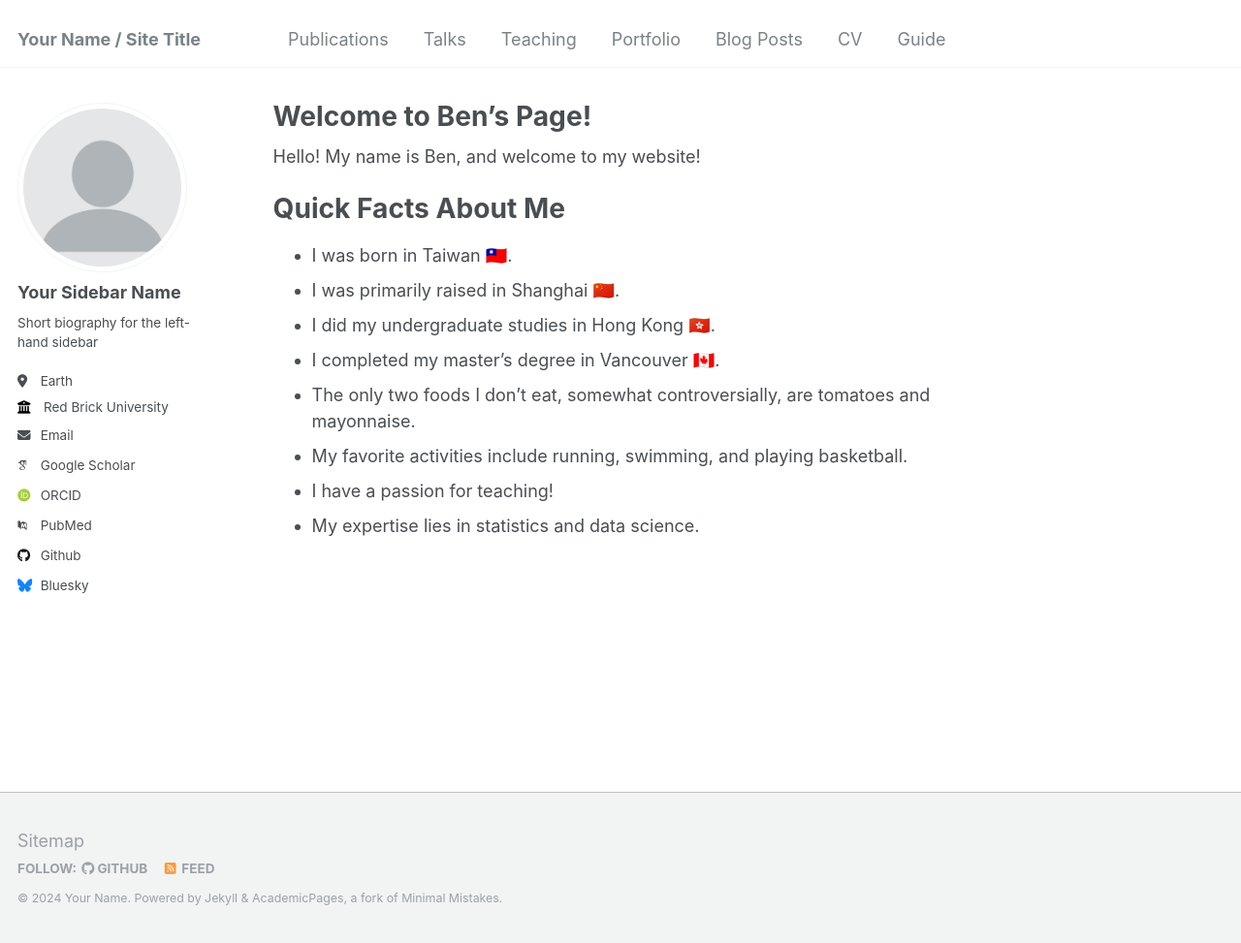
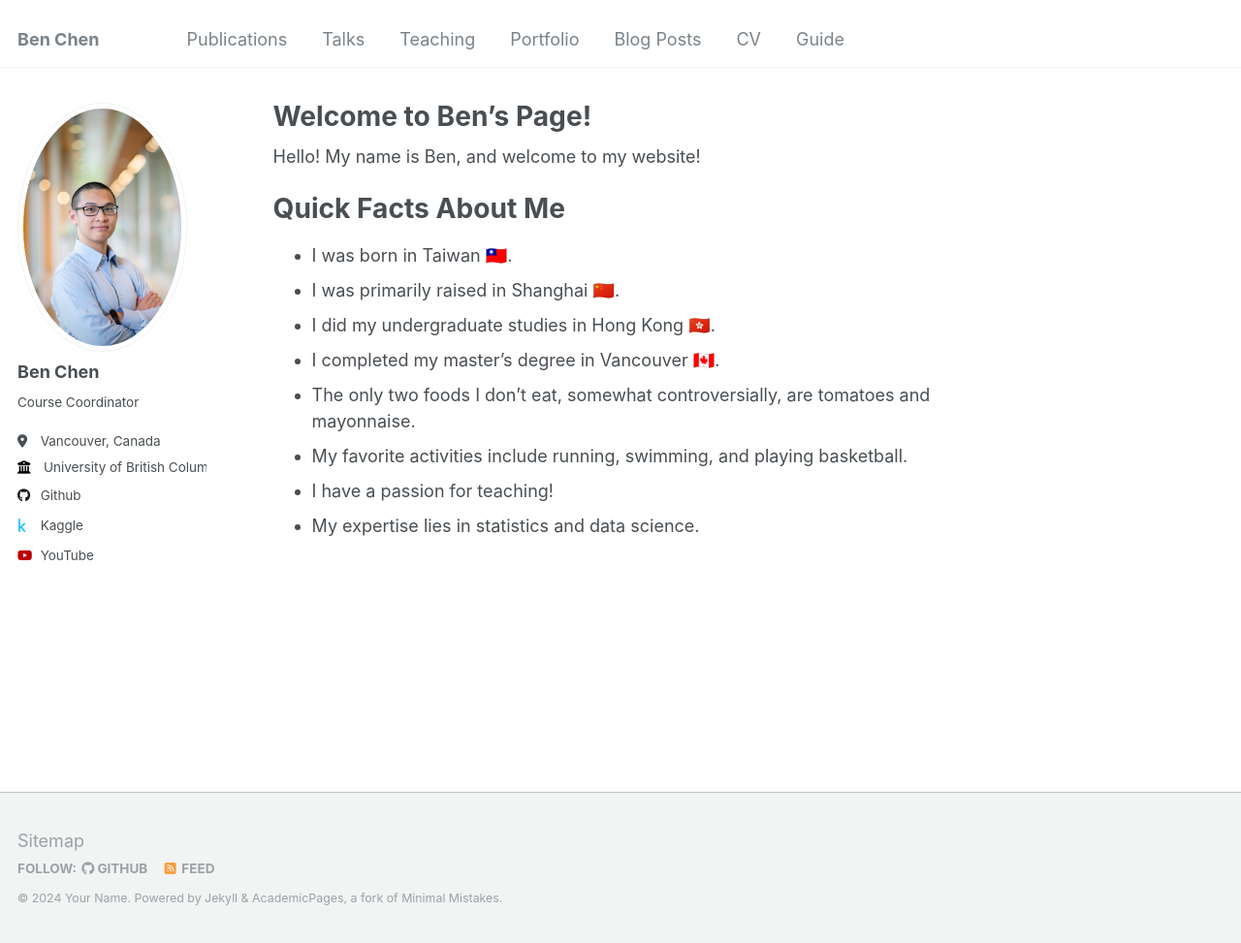
Before and after one commit to phchen5/phchen5.github.io, a Jekyll site: the page built from _pages/about.md, in a window 1280 px wide and 973 px high. Shown: the whole window at 97% size. Built offline with Jekyll 4.4.1, drawn with Linux system fonts in a browser that asks for light colours; some web fonts are replaced.

Commit message:
update home page

```diff
--- a/_config.yml
+++ b/_config.yml
@@ -8,47 +8,47 @@
 
 # Basic Site Settings
 locale                   : "en-US"
-title                    : "Your Name / Site Title"
+title                    : "Ben Chen"
 title_separator          : "-"
 name                     : &name "Your Name"
 description              : &description "personal description"
-url                      : https://academicpages.github.io # the base hostname & protocol for your site e.g. "https://mmistakes.github.io"
+url                      : https://phchen5.github.io # the base hostname & protocol for your site e.g. "https://mmistakes.github.io"
 baseurl                  : "" # the subpath of your site, e.g. "/blog"
-repository               : "academicpages/academicpages.github.io"
+repository               : "phchen5/phchen5.github.io"
 
 # Site Author - The following control what appear as part of the author content on the side bar.
 #               If a field is blank the icon and link will not appear, otherwise it will be shown.
 #               Additional customization can be done by editing /_includes/author-profile.html
 author:
   # Biographic information
-  avatar           : "profile.png"
-  name             : "Your Sidebar Name"
+  avatar           : "ben.jpg"
+  name             : "Ben Chen"
   pronouns         : # example: "she/her"
-  bio              : "Short biography for the left-hand sidebar"
-  location         : "Earth"
-  employer         : "Red Brick University"
+  bio              : "Course Coordinator"
+  location         : "Vancouver, Canada"
+  employer         : "University of British Columbia"
   uri              : # URL
-  email            : "none@example.org"
+  email            : # "none@example.org"
 
   # Academic websites
   arxiv            : # URL - Update with the correct link to your profile
-  googlescholar    : "https://scholar.google.com/citations?user=PS_CX0AAAAAJ"
+  googlescholar    : # "https://scholar.google.com/citations?user=PS_CX0AAAAAJ"
   impactstory      : # URL
-  orcid            : "http://orcid.org/yourorcidurl"
+  orcid            : # "http://orcid.org/yourorcidurl"
   semantic         : # URL
-  pubmed           : "https://www.ncbi.nlm.nih.gov/pubmed/?term=john+snow"
+  pubmed           : # "https://www.ncbi.nlm.nih.gov/pubmed/?term=john+snow"
   researchgate     : # URL
 
   # Repositories and software development
   bitbucket        : # Username - Update with your username on the site
   codepen          : # Username
   dribbble         : # Username
-  github           : "academicpages"
-  kaggle           : # Username
+  github           : "phchen5"
+  kaggle           : "phchen5"
   stackoverflow    : # User number or user number and name (i.e., use "1" or "1/jeff-atwood")
 
   # Social media
-  bluesky          : "bsky.app" # Replace this with you Bluesky username
+  bluesky          : # "bsky.app" # Replace this with you Bluesky username
   facebook         : # Username
   flickr           : # Username
   foursquare       : # Username
@@ -70,7 +70,7 @@ author:
   weibo            : # Username
   wikipedia        : # Username
   xing             : # Username
-  youtube          : # Username
+  youtube          : "bensvlog10"
   zhihu            : # URL
 
 # Publication Category - The following the list of publication categories and their headings
```
Also changed, not shown: images/ben.jpg (added).
